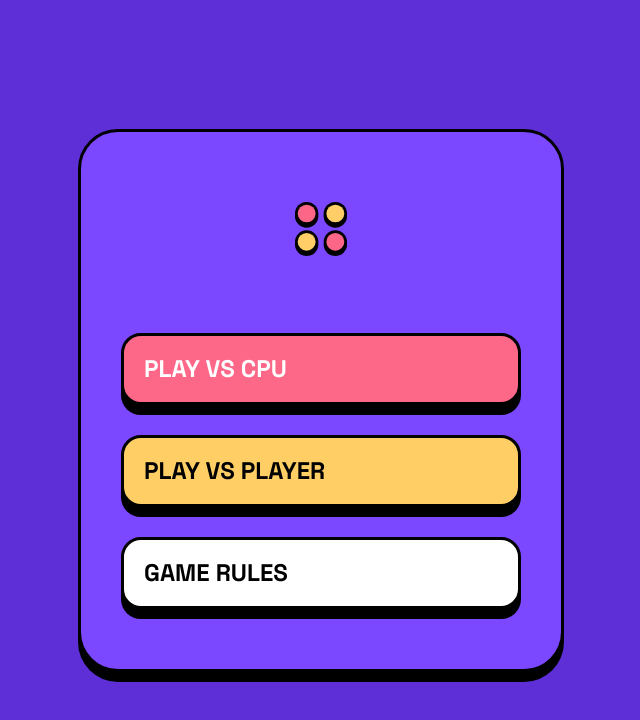
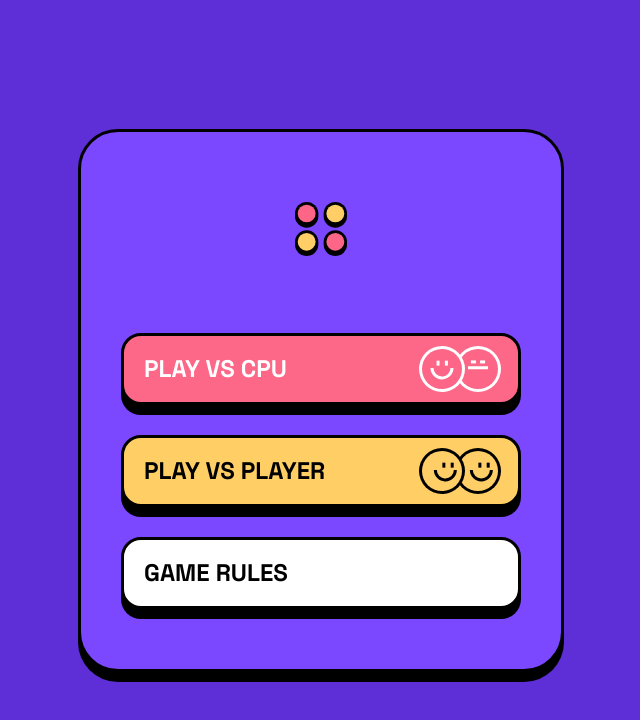
Before and after one commit to b-capra/connect-four-ui, a React (Vite) app: page / in a window 1280 px wide. Shown: the top 720 px of the page, without its empty margins (319-959 px from the left). Built offline with nearby package versions, Linux system fonts and the light colour scheme.

Commit message:
Add images to menu buttons

```diff
--- a/src/components/Menu.css
+++ b/src/components/Menu.css
@@ -3,6 +3,18 @@
   flex-direction: column;
   align-items: center;
   justify-content: center;
+}
+
+.menuButton {
+  cursor: pointer;
+  transition: box-shadow 0.2s, border-color 0.2s;
+  display: flex;
+  align-items: center;
+  justify-content: space-between;
+}
+
+.menuButton:hover {
+  border-color: var(--dark-purple);
 }
 
 #cpuBtn {
@@ -18,11 +30,11 @@
   background-color: #fff;
 }
 
-@media screen and (max-width: 412px) {
+@media only screen and (max-width: 412px) {
 
 }
 
-@media screen and (max-width: 768px) {
+@media only screen and (min-width: 413px) and (max-width: 768px) {
   .Menu {
     height: 537px;
     width: 480px;
@@ -44,12 +56,17 @@
     line-height: 31px;
     text-align: left;
     padding-left: 20px;
+    padding-right: 17px;
     height: 72px;
     width: 400px;
     border-radius: 20px;
     border: 3px solid black;
     box-shadow: 0 10px 0 0 black;
     margin: 15px 0;
+  }
+
+  .menuButton:hover {
+    box-shadow: 0 10px 0 0 var(--dark-purple);
   }
 
   #rulesBtn {
@@ -79,6 +96,7 @@
     line-height: 31px;
     text-align: left;
     padding-left: 20px;
+    padding-right: 17px;
     height: 72px;
     width: 400px;
     border-radius: 20px;
@@ -87,6 +105,10 @@
     margin: 15px 0;
   }
 
+  .menuButton:hover {
+    box-shadow: 0 10px 0 0 var(--dark-purple);
+  }
+
   #rulesBtn {
     margin-bottom: 60px;
   }
--- a/src/components/Menu.jsx
+++ b/src/components/Menu.jsx
@@ -4,8 +4,14 @@ const Menu = () => {
   return (
     <div className="Menu">
       <img className='menuLogo' src='/src/assets/images/logo.svg' />
-      <button className='menuButton' id='cpuBtn'>PLAY VS CPU</button>
-      <button className='menuButton' id='playerBtn'>PLAY VS PLAYER</button>
+      <button className='menuButton' id='cpuBtn'>
+        PLAY VS CPU
+        <img className='btnImg' src='/src/assets/images/player-vs-cpu.svg' />
+      </button>
+      <button className='menuButton' id='playerBtn'>
+        PLAY VS PLAYER
+        <img className='btnImg' src='/src/assets/images/player-vs-player.svg' />
+      </button>
       <button className='menuButton' id='rulesBtn'>GAME RULES</button>
     </div>
   )
```
